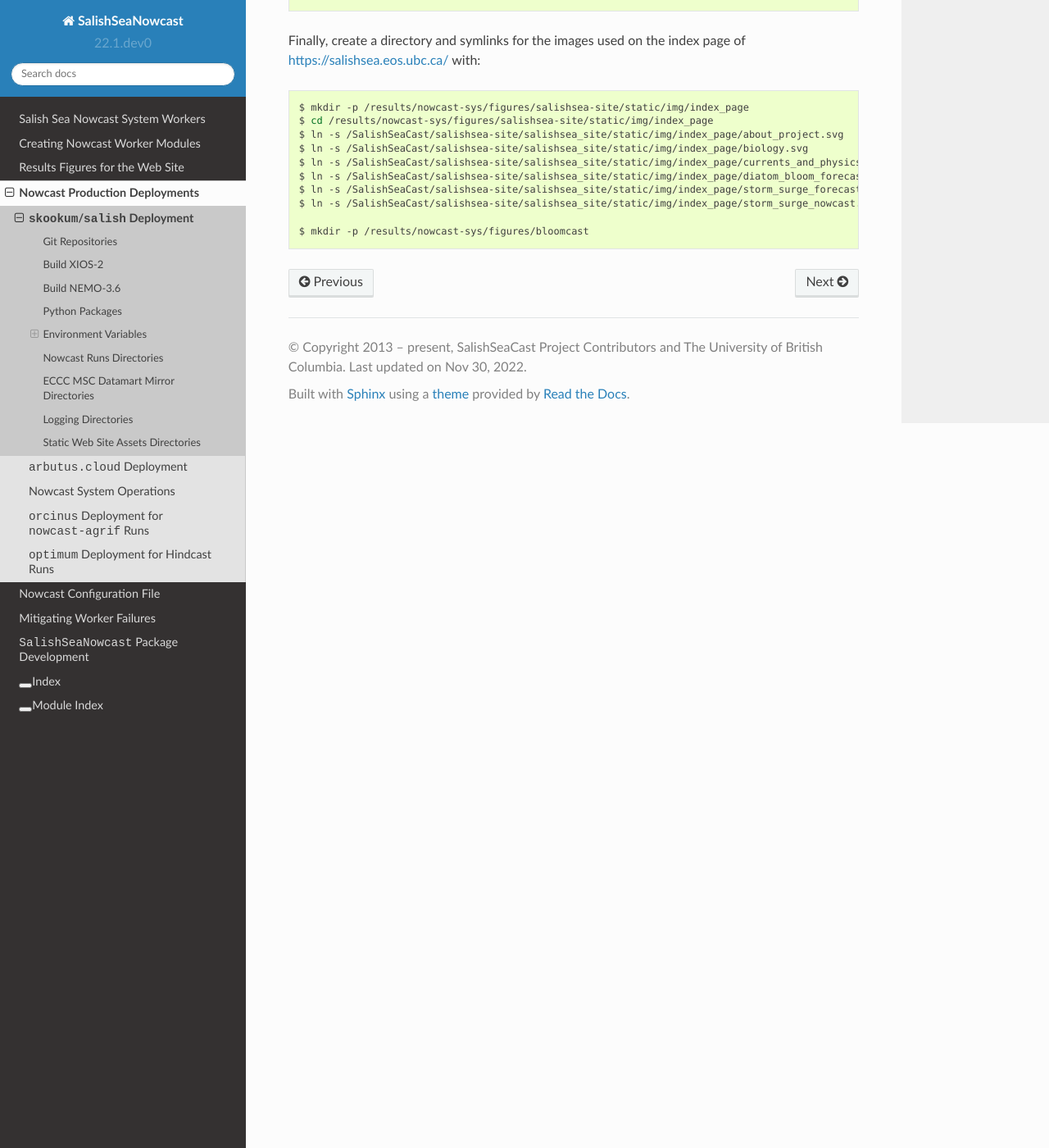
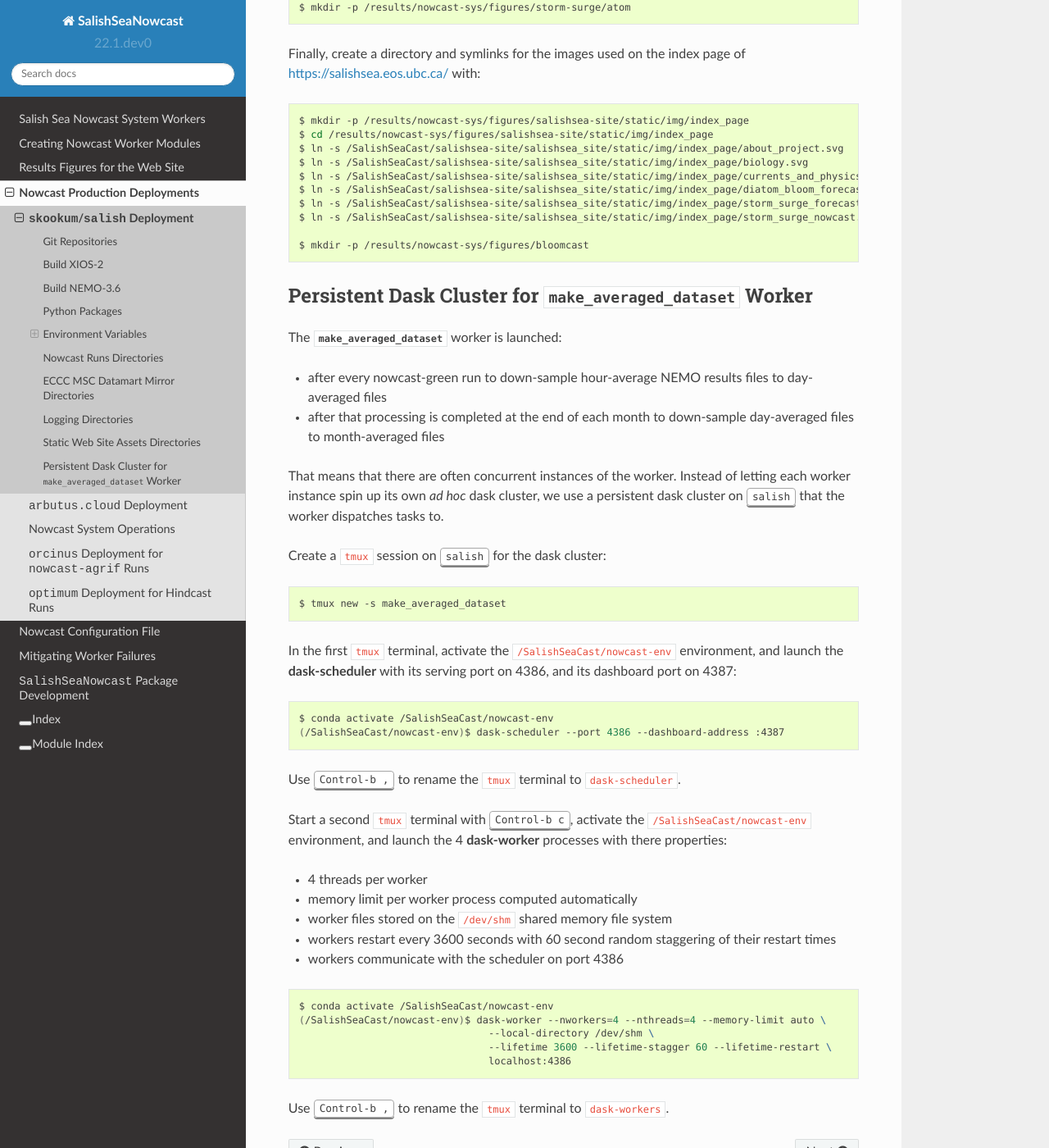
Before and after one commit to SalishSeaCast/SalishSeaNowcast, a Sphinx documentation site: the page built from docs/deployment/skookum_salish.rst, in a window 1280 px wide and 1400 px high, scrolled down 6044 px. Shown: the whole window at 82% size. Built offline with Sphinx 7.4.7 and the Read the Docs theme 2.0.0, drawn with Linux system fonts in a browser that asks for light colours; some of the changed text lies outside the part shown.

Commit message:
Add deploy docs section re: dask cluster on salish

```diff
--- a/docs/deployment/skookum_salish.rst
+++ b/docs/deployment/skookum_salish.rst
@@ -372,3 +373,55 @@ https://salishsea.eos.ubc.ca/ with:
     $ ln -s /SalishSeaCast/salishsea-site/salishsea_site/static/img/index_page/storm_surge_nowcast.svg
 
     $ mkdir -p /results/nowcast-sys/figures/bloomcast
+
+
+Persistent Dask Cluster for :py:mod:`~nowcast.workers.make_averaged_dataset` Worker
+===================================================================================
+
+The :py:mod:`~nowcast.workers.make_averaged_dataset` worker is launched:
+
+* after every nowcast-green run to down-sample hour-average NEMO results files to day-averaged files
+* after that processing is completed at the end of each month to down-sample day-averaged files
+  to month-averaged files
+
+That means that there are often concurrent instances of the worker.
+Instead of letting each worker instance spin up its own *ad hoc* dask cluster,
+we use a persistent dask cluster on :kbd:`salish` that the worker dispatches tasks to.
+
+Create a ``tmux`` session on :kbd:`salish` for the dask cluster:
+
+.. code-block:: bash
+
+    $ tmux new -s make_averaged_dataset
+
+In the first ``tmux`` terminal,
+activate the :file:`/SalishSeaCast/nowcast-env` environment,
+and launch the :command:`dask-scheduler` with its serving port on 4386,
+and its dashboard port on 4387:
+
+.. code-block:: bash
+
+    $ conda activate /SalishSeaCast/nowcast-env
+    (/SalishSeaCast/nowcast-env)$ dask-scheduler --port 4386 --dashboard-address :4387
+
+Use :kbd:`Control-b ,` to rename the ``tmux`` terminal to ``dask-scheduler``.
+
+Start a second ``tmux`` terminal with :kbd:`Control-b c`,
+activate the :file:`/SalishSeaCast/nowcast-env` environment,
+and launch the 4 :command:`dask-worker` processes with there properties:
+
+* 4 threads per worker
+* memory limit per worker process computed automatically
+* worker files stored on the :file:`/dev/shm` shared memory file system
+* workers restart every 3600 seconds with 60 second random staggering of their restart times
+* workers communicate with the scheduler on port 4386
+
+.. code-block:: bash
+
+    $ conda activate /SalishSeaCast/nowcast-env
+    (/SalishSeaCast/nowcast-env)$ dask-worker --nworkers=4 --nthreads=4 --memory-limit auto \
+                                    --local-directory /dev/shm \
+                                    --lifetime 3600 --lifetime-stagger 60 --lifetime-restart \
+                                    localhost:4386
+
+Use :kbd:`Control-b ,` to rename the ``tmux`` terminal to ``dask-workers``.
```
Also changed, not shown: other parts of docs/deployment/skookum_salish.rst (+1 -0 lines).
